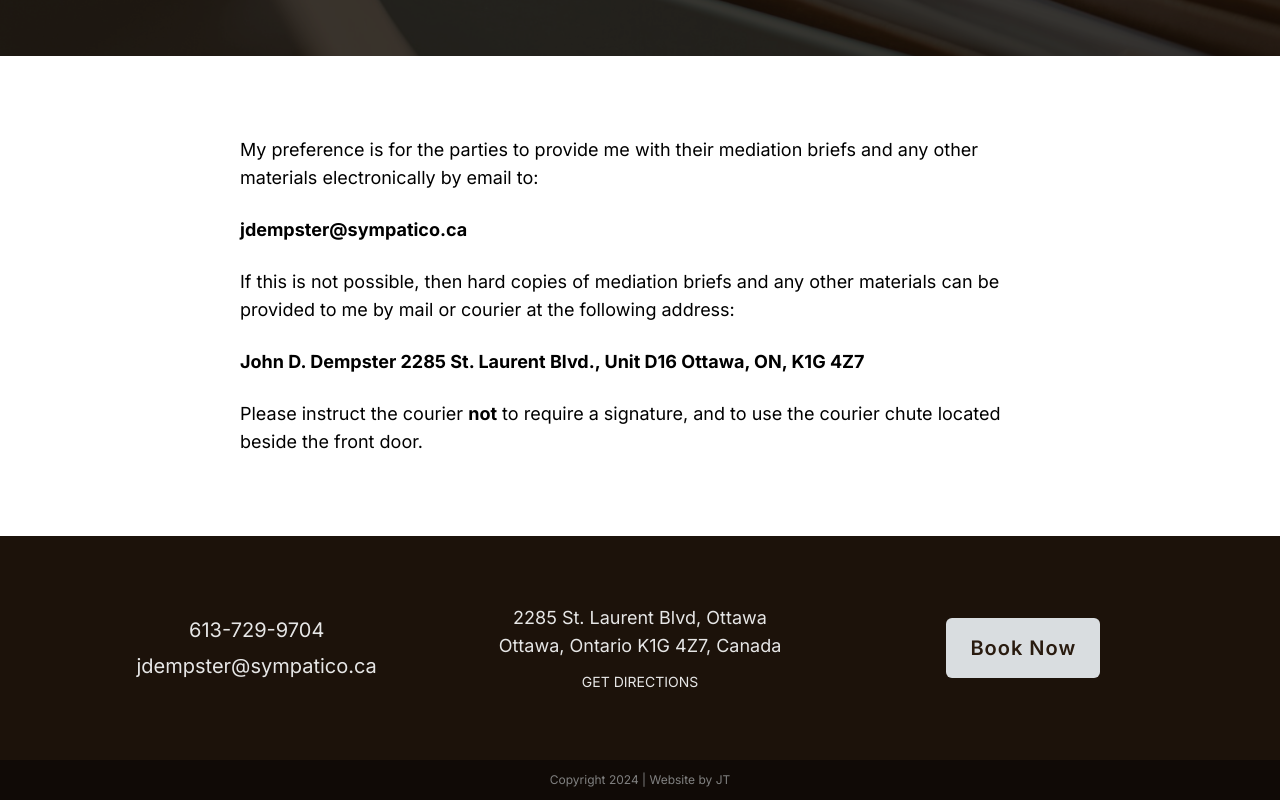
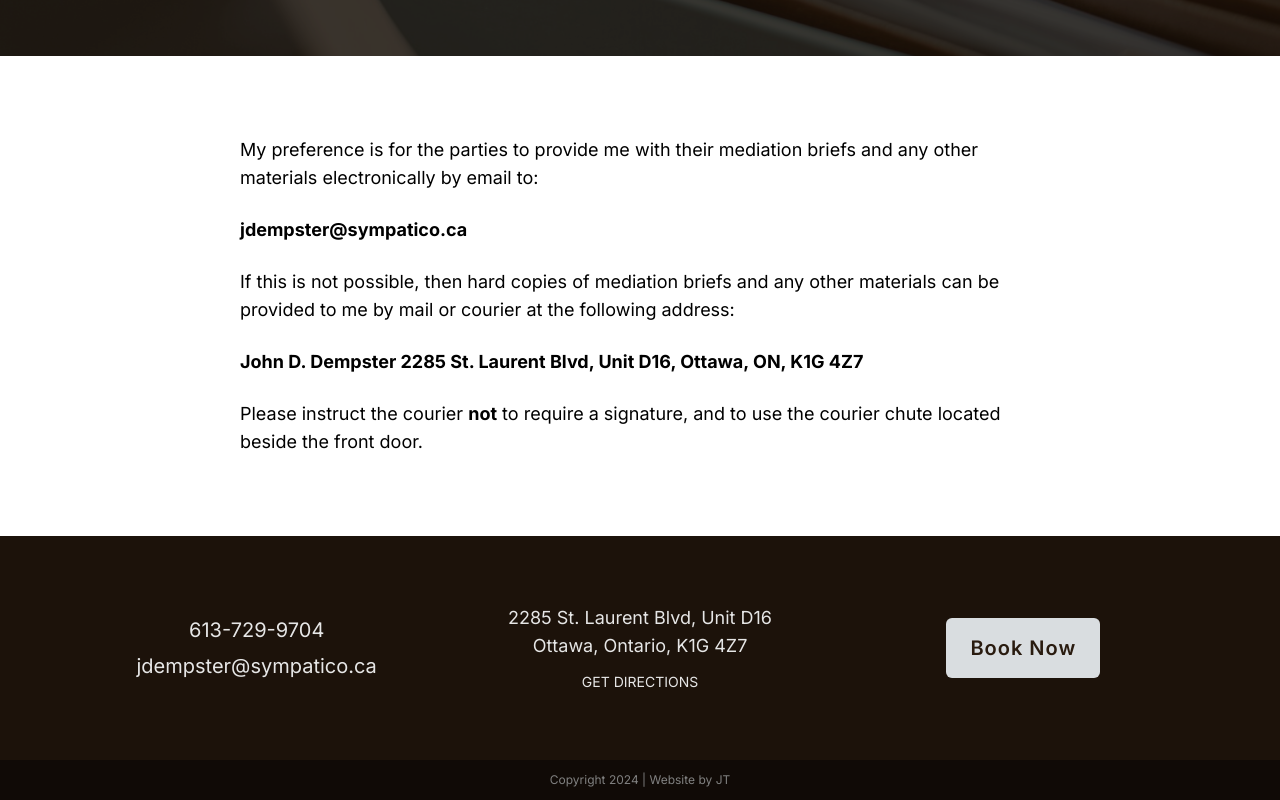
Before and after one commit to jtardioli/john-dempster-mediation, a Next.js app: page /delivery-of-materials in a window 1280 px wide. Shown: the part 632-1432 px from the top of the page. Built offline with nearby package versions, Linux system fonts and the light colour scheme.

Commit message:
Fix address typos

```diff
--- a/src/components/Footer.tsx
+++ b/src/components/Footer.tsx
@@ -19,13 +19,13 @@ const Footer = () => {
 
           <div className="flex  flex-1 flex-col items-center justify-center text-sm md:text-lg gap-3">
             <div className="flex flex-col items-center justify-center">
-              <p>2285 St. Laurent Blvd, Ottawa</p>
-              <p>Ottawa, Ontario K1G 4Z7, Canada</p>
+              <p>2285 St. Laurent Blvd, Unit D16</p>
+              <p>Ottawa, Ontario, K1G 4Z7 </p>
             </div>
 
             <a
               className="hover:underline uppercase text-sm"
-              href="https://www.google.com/maps/dir//2285+St.+Laurent+Blvd,+Ottawa,+ON+K1G+4Z7,+Canada/@45.3855918,-75.6962942,12z/data=!4m8!4m7!1m0!1m5!1m1!1s0x4cce0f270a0cb6b9:0x3733909b97bb5f0d!2m2!1d-75.6138935!2d45.3855009?hl=en-US&entry=ttu"
+              href="https://www.google.com/maps/dir//2285+St.+Laurent+Blvd+D16,+Ottawa,+ON+K1G+4Z7/@45.3858291,-75.613547,16z/data=!4m9!4m8!1m0!1m5!1m1!1s0x4cce0f270c917563:0x75b381ff76c10afd!2m2!1d-75.613547!2d45.3858291!3e0?entry=ttu"
               target="_blank"
             >
               Get Directions
--- a/src/pages/contact.tsx
+++ b/src/pages/contact.tsx
@@ -14,7 +14,7 @@ const Contact = () => {
   const {
     register,
     handleSubmit,
-    formState: { errors }
+    formState: { errors },
   } = useForm();
 
   const [isLoading, setIsLoading] = useState(false);
@@ -29,9 +29,9 @@ const Contact = () => {
           method: "POST",
           headers: {
             "Content-Type": "application/json",
-            Accept: "application/json"
+            Accept: "application/json",
           },
-          body: JSON.stringify(data)
+          body: JSON.stringify(data),
         }
       );
 
@@ -97,8 +97,8 @@ const Contact = () => {
 
               <div className="flex flex-col gap-2 text-slate-800 text-base md:text-lg">
                 <p className=" font-semibold text-slate-900">Address:</p>
-                <p>2285 St. Laurent Blvd, Ottawa</p>
-                <p>Ottawa, Ontario K1G 4Z7, Canada</p>
+                <p>2285 St. Laurent Blvd, Unit D16</p>
+                <p>Ottawa, Ontario K1G 4Z7</p>
               </div>
 
               <div className="flex flex-col gap-2 text-slate-800 text-base md:text-lg">
@@ -137,7 +137,7 @@ const Contact = () => {
                   </label>
                   <input
                     {...register("firstName", {
-                      required: "First name is required"
+                      required: "First name is required",
                     })}
                     className={`p-3 outline-none rounded-md shadow-inner ${
                       errors.firstName
@@ -160,7 +160,7 @@ const Contact = () => {
                   </label>
                   <input
                     {...register("lastName", {
-                      required: "Last name is required"
+                      required: "Last name is required",
                     })}
                     className={`p-3 outline-none rounded-md shadow-inner ${
                       errors.lastName
@@ -189,8 +189,8 @@ const Contact = () => {
                       required: "Email is required",
                       pattern: {
                         value: emailRegex,
-                        message: "Invalid email address"
-                      }
+                        message: "Invalid email address",
+                      },
                     })}
                     className={`p-3 outline-none rounded-md shadow-inner ${
                       errors.email
@@ -213,7 +213,7 @@ const Contact = () => {
                   </label>
                   <input
                     {...register("phoneNumber", {
-                      required: "Phone number is required"
+                      required: "Phone number is required",
                     })}
                     className={`p-3 outline-none rounded-md shadow-inner ${
                       errors.phoneNumber
--- a/src/pages/delivery-of-materials.tsx
+++ b/src/pages/delivery-of-materials.tsx
@@ -72,7 +72,7 @@ const DeliveryOfMaterials = () => {
             <p>
               <strong>
                 {" "}
-                John D. Dempster 2285 St. Laurent Blvd., Unit D16 Ottawa, ON,
+                John D. Dempster 2285 St. Laurent Blvd, Unit D16, Ottawa, ON,
                 K1G 4Z7
               </strong>
             </p>
```
